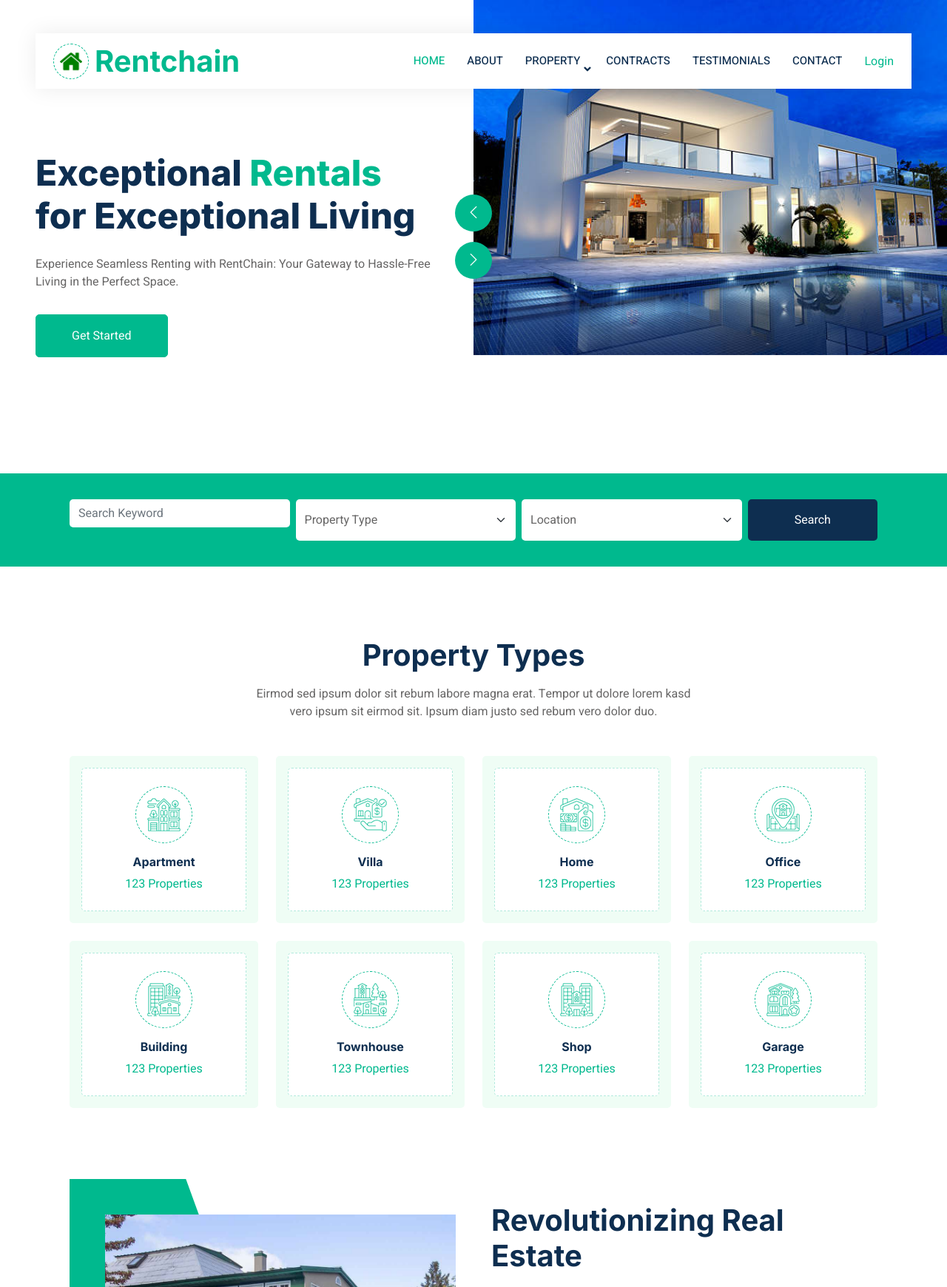
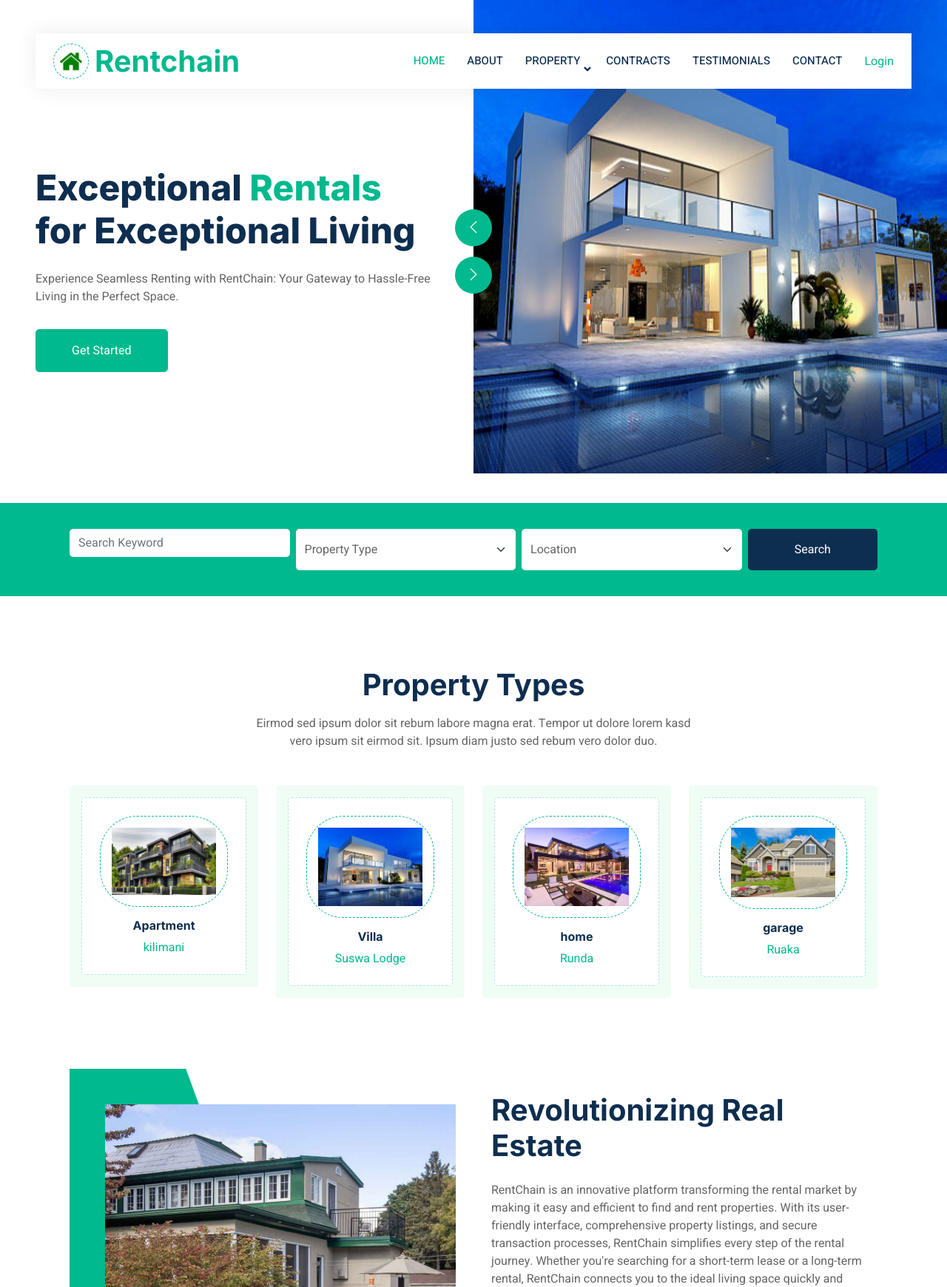
Before and after one commit to johnhenry411/Rentchain, a Django app: page / in a window 1280 px wide. Shown: the top 1740 px of the page at 74% size. Run offline with Django 3.2, Linux system fonts and the light colour scheme; data comes from the database, SQL or seed files in the repository; both versions use the stored data as it was after the commit; some libraries are stand-ins or nearby versions.

Commit message:
added the frontend api for calling properties by categories

```diff
--- a/smart_property/property_app/forms.py
+++ b/smart_property/property_app/forms.py
@@ -35,7 +35,7 @@ class ProfileUpdateForm(forms.ModelForm):
 class PropertyForm(forms.ModelForm):
     class Meta:
         model=Property
-        fields = ['name', 'description', 'price', 'location']
+        fields = ['name', 'description', 'price', 'location','category']
 
 class PropertyImageForm(forms.ModelForm):
     class Meta:
--- a/smart_property/property_app/models.py
+++ b/smart_property/property_app/models.py
@@ -76,6 +76,14 @@ class Property(models.Model):
     price = models.DecimalField(max_digits=10, decimal_places=2,default='123')
     location = models.CharField(max_length=255,default='test')
     created_at = models.DateTimeField(auto_now_add=True)
+    CATEGORY_CHOICES = [
+        ('apartment', 'Apartment'),
+        ('villa', 'Villa'),
+        ('Home', 'home'),
+        ('Office', 'office'),
+        ('Garage', 'garage'),
+    ]
+    category = models.CharField(max_length=50, choices=CATEGORY_CHOICES, default='apartment')
 
     def __str__(self):
         return self.name
--- a/smart_property/property_app/templates/base.html
+++ b/smart_property/property_app/templates/base.html
@@ -59,7 +59,7 @@
                 </button>
                 <div class="collapse navbar-collapse" id="navbarCollapse">
                     <div class="navbar-nav ms-auto">
-                        <a href="/Rentchain/index.html" class="nav-item nav-link active">Home</a>
+                        <a href="{%url 'home'%}" class="nav-item nav-link active">Home</a>
                         <a href="/Rentchain/about.html" class="nav-item nav-link">About</a>
 
                         <div class="nav-item dropdown">
--- a/smart_property/property_app/templates/index.html
+++ b/smart_property/property_app/templates/index.html
@@ -12,8 +12,8 @@
                 <div class="col-md-6 animated fadeIn">
                     <div class="owl-carousel header-carousel" >
                         {% for image in property_images %}
-                        <div class="owl-carousel-item"style="height:80vh">
-                            <img class="img-fluid" src="{{ image.image.url }}" alt="">
+                        <div class="owl-carousel-item"style="height:85vh">
+                            <img class="img-fluid" style="height:80vh"src="{{ image.image.url }}" alt="">
                         </div>
                         {%endfor%}
                     </div>
@@ -66,96 +66,28 @@
                     <h1 class="mb-3">Property Types</h1>
                     <p>Eirmod sed ipsum dolor sit rebum labore magna erat. Tempor ut dolore lorem kasd vero ipsum sit eirmod sit. Ipsum diam justo sed rebum vero dolor duo.</p>
                 </div>
+
                 <div class="row g-4">
+                    {% for category, properties in properties_by_category.items %}
+                        {% if properties.exists %}
                         <div class="col-lg-3 col-sm-6 wow fadeInUp" data-wow-delay="0.1s">
                             <a class="cat-item d-block bg-light text-center rounded p-3" href="">
                                 <div class="rounded p-4">
+                                    {% with properties.first.images.first as first_image %}
                                     <div class="icon mb-3">
-                                    <img class="img-fluid" src="img/icon-apartment.png" alt="Icon">
+                                        <img class="img-fluid" src="{{ first_image.image.url }}" alt="Property Image">
                                     </div>
-                                <h6>Apartment</h6>
-                                <span>123 Properties</span>
+                                    {% endwith %}
+                                    <h6>{{ category }}</h6>
+                                    <span>{{ properties.first.location }}</span>
                                 </div>
                             </a>
                         </div>
-                    <div class="col-lg-3 col-sm-6 wow fadeInUp" data-wow-delay="0.3s">
-                        <a class="cat-item d-block bg-light text-center rounded p-3" href="">
-                            <div class="rounded p-4">
-                                <div class="icon mb-3">
-                                    <img class="img-fluid" src="img/icon-villa.png" alt="Icon">
+                        {% endif %}
+                    {% endfor %}
                 </div>
-                                <h6>Villa</h6>
-                                <span>123 Properties</span>
-                            </div>
-                        </a>
-                    </div>
-                    <div class="col-lg-3 col-sm-6 wow fadeInUp" data-wow-delay="0.5s">
-                        <a class="cat-item d-block bg-light text-center rounded p-3" href="">
-                            <div class="rounded p-4">
-                                <div class="icon mb-3">
-                                    <img class="img-fluid" src="img/icon-house.png" alt="Icon">
-                                </div>
-                                <h6>Home</h6>
-                                <span>123 Properties</span>
-                            </div>
-                        </a>
-                    </div>
-                    <div class="col-lg-3 col-sm-6 wow fadeInUp" data-wow-delay="0.7s">
-                        <a class="cat-item d-block bg-light text-center rounded p-3" href="">
-                            <div class="rounded p-4">
-                                <div class="icon mb-3">
-                                    <img class="img-fluid" src="img/icon-housing.png" alt="Icon">
-                                </div>
-                                <h6>Office</h6>
-                                <span>123 Properties</span>
-                            </div>
-                        </a>
-                    </div>
-                    <div class="col-lg-3 col-sm-6 wow fadeInUp" data-wow-delay="0.1s">
-                        <a class="cat-item d-block bg-light text-center rounded p-3" href="">
-                            <div class="rounded p-4">
-                                <div class="icon mb-3">
-                                    <img class="img-fluid" src="img/icon-building.png" alt="Icon">
-                                </div>
-                                <h6>Building</h6>
-                                <span>123 Properties</span>
-                            </div>
-                        </a>
-                    </div>
-                    <div class="col-lg-3 col-sm-6 wow fadeInUp" data-wow-delay="0.3s">
-                        <a class="cat-item d-block bg-light text-center rounded p-3" href="">
-                            <div class="rounded p-4">
-                                <div class="icon mb-3">
-                                    <img class="img-fluid" src="img/icon-neighborhood.png" alt="Icon">
-                                </div>
-                                <h6>Townhouse</h6>
-                                <span>123 Properties</span>
-                            </div>
-                        </a>
-                    </div>
-                    <div class="col-lg-3 col-sm-6 wow fadeInUp" data-wow-delay="0.5s">
-                        <a class="cat-item d-block bg-light text-center rounded p-3" href="">
-                            <div class="rounded p-4">
-                                <div class="icon mb-3">
-                                    <img class="img-fluid" src="img/icon-condominium.png" alt="Icon">
-                                </div>
-                                <h6>Shop</h6>
-                                <span>123 Properties</span>
-                            </div>
-                        </a>
-                    </div>
-                    <div class="col-lg-3 col-sm-6 wow fadeInUp" data-wow-delay="0.7s">
-                        <a class="cat-item d-block bg-light text-center rounded p-3" href="">
-                            <div class="rounded p-4">
-                                <div class="icon mb-3">
-                                    <img class="img-fluid" src="img/icon-luxury.png" alt="Icon">
-                                </div>
-                                <h6>Garage</h6>
-                                <span>123 Properties</span>
-                            </div>
-                        </a>
-                    </div>
-                </div>
+
+
             </div>
         </div>
         <!-- Category End -->
--- a/smart_property/property_app/templates/landlord_dashboard.html
+++ b/smart_property/property_app/templates/landlord_dashboard.html
@@ -1,5 +1,6 @@
 {% extends "base.html" %}
 {% block content %}
+<h1 style="text-align: center;margin-top:40px">your properties</h1>
 {% if properties%}
 {%for p in properties%}
 <div class="wrapper">
@@ -30,7 +31,8 @@
         <p class="card-text">
             <strong>Location:</strong> {{ p.location }} <br>
             <strong>Price:</strong> ${{ p.price }} <br>
-            <strong>Description:</strong> {{ p.description }}
+            <strong>Description:</strong> {{ p.description }}<br>
+            <strong>Category:</strong> {{ p.category }}
         </p>
         <div class="d-flex justify-content-between align-items-center">
             {% if p.id %}
--- a/smart_property/property_app/views.py
+++ b/smart_property/property_app/views.py
@@ -103,7 +103,12 @@ def login_view(request):
 
 def home(request):
     property_images = PropertyImage.objects.all()
-    return render(request, 'index.html', {'property_images': property_images})
+    categories = Property.CATEGORY_CHOICES
+    properties_by_category = {
+        category[1]: Property.objects.filter(category=category[0]).prefetch_related('images')
+        for category in categories
+    }
+    return render(request, 'index.html', {'property_images': property_images, 'properties_by_category': properties_by_category,})
 
 def base_page(request):
     from property_app.utils import get_dashboard_url
```
Also changed, not shown: smart_property/db.sqlite3, smart_property/media/media/property_images/garage.webp (added), smart_property/media/media/property_images/istockphoto-506903162-612x612.jpg (added), smart_property/media/media/property_images/kilimani.jpg (added), smart_property/media/media/property_images/kilimani_FoIVS9H.jpg (added), smart_property/media/media/property_images/most-beautiful-houses2.png (added), smart_property/media/media/property_images/most-beautiful-houses2_grZbNeC.png (added), smart_property/property_app/migrations/0009_property_category.py (added). Lines whose indentation alone changed are shown as unchanged.
